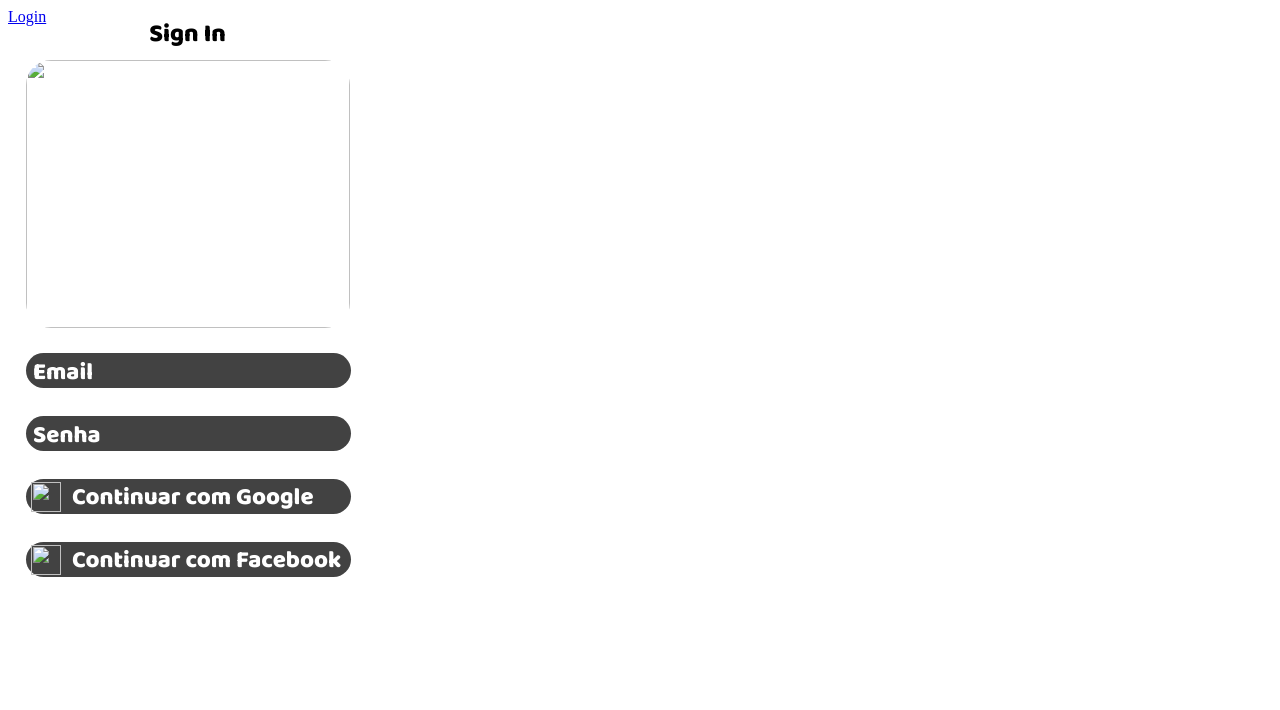
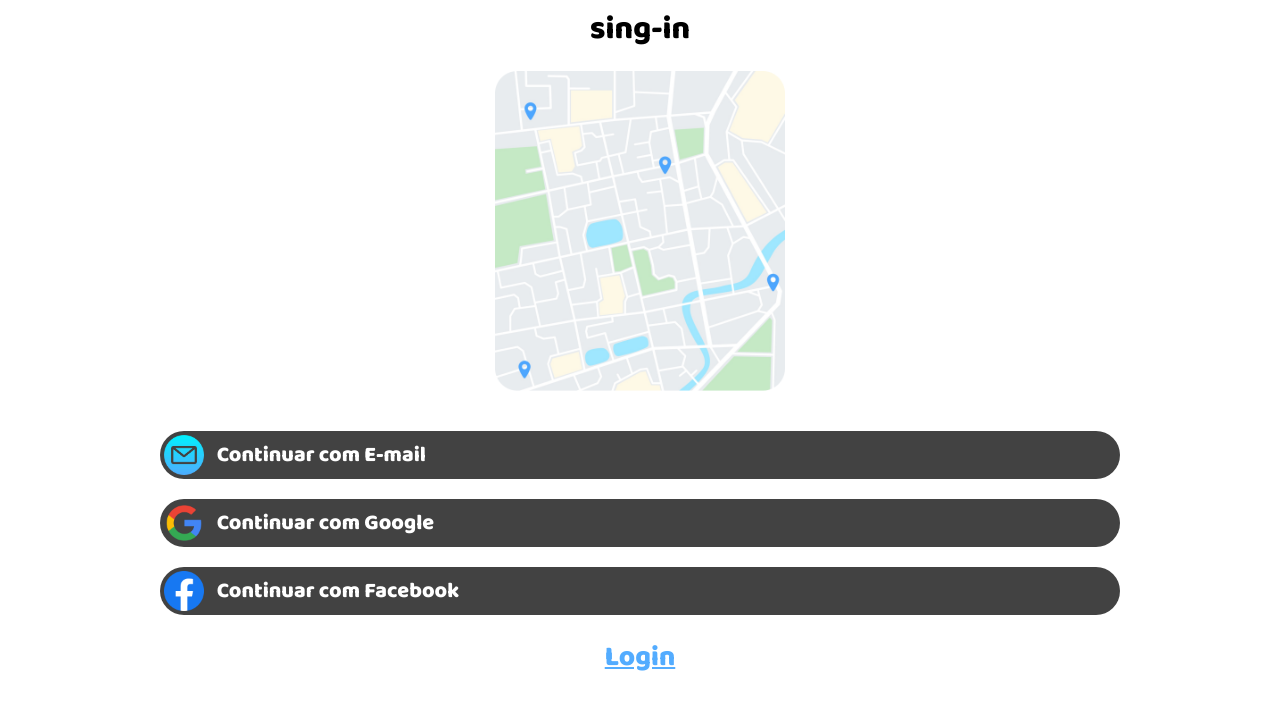
Before and after one commit to adm304/Carona, a plain HTML site: page sing-in.html in a window 1280 px wide. Drawn offline with Linux system fonts and the light colour scheme.

Commit message:
Sing-in.html

```diff
--- a/sing-in.html
+++ b/sing-in.html
@@ -1,39 +1,53 @@
 <!DOCTYPE html>
-<html lang="en">
+<html lang="pt-br">
+
 <head>
-    <meta charset="UTF-8">
-    <meta name="viewport" content="width=device-width, initial-scale=1.0">
-    <title>Document</title>
-    <link rel="preconnect" href="https://fonts.googleapis.com">
-    <link rel="preconnect" href="https://fonts.gstatic.com" crossorigin>
-    <link href="https://fonts.googleapis.com/css2?family=Baloo+2:wght@800&display=swap" rel="stylesheet">
-    <link rel="stylesheet" href="global.css">
+    <meta charset="UTF-8"/>
+    <meta name="viewport" content="width=device-width, initial-scale=1.0"/>
+    <title>Login</title>
+    <link rel="preconnect" href="https://fonts.googleapis.com"/>
+    <link rel="preconnect" href="https://fonts.gstatic.com" crossorigin/>
+    <link href="https://fonts.googleapis.com/css2?family=Baloo+2:wght@800&family=Inter:wght@400&display=swap" rel="stylesheet"/>
+    <link rel="stylesheet" href="assets/css/secure.css">
 </head>
+
 <body>
+    <div class="wrapper">
+        <h1 class="title">sing-in</h1>
+        <div class="image">
+            <img src="assets/img/mapa1.png" alt="Mapa">
+        </div>
+
+        <div class="divButtonWrapper">
+            <a class="linkButtonWrapper" href="sing-in.html">
+                <button class="buttonWrapper">
+                    <img class="icon" src="assets/img/e-mail.png">
+                    <p class="textButtonWrapper">Continuar com E-mail</p>
+                </button>
+            </a>
+        </div>
+
+        <div class="divButtonWrapper">
+            <a class="linkButtonWrapper" href="sing-in.html">
+                <button class="buttonWrapper">
+                    <img class="icon" src="assets/img/google.png">
+                    <p class="textButtonWrapper">Continuar com Google</p>
+                </button>
+            </a>
+        </div>
+
+        <div class="divButtonWrapper">
+            <a class="linkButtonWrapper" href="sing-in.html">
+                <button class="buttonWrapper">
+                    <img class="icon" src="assets/img/facebook.png">
+                    <p class="textButtonWrapper">Continuar com Facebook</p>
+                </button>
+            </a>
+        </div>
+
+        <div class="footer">
+            <a class="link" href="sing-in.html">Login</a>
+        </div>
+    </div>
 </body>
-    <div style="width: 100%; height: 100%; position: relative; background: white">
-        <a href="Login.html">
-            <div class="link">Login</div>
-        </a>
-        <div style="width: 325px; height: 38px; left: 18px; top: 533px; position: absolute">
-            <div style="width: 325px; height: 35px; left: 0px; top: 1px; position: absolute; background: #424242; border-radius: 90px"></div>
-            <div style="left: 46px; top: 0px; position: absolute; text-align: right; color: white; font-size: 24px; font-family: 'Baloo 2'; font-weight: 400; word-wrap: break-word">Continuar com Facebook</div>
-            <img style="width: 30px; height: 30px; left: 5px; top: 4px; position: absolute" src="Images/facebook.png" />
-        </div>
-        <div style="width: 325px; height: 38px; left: 18px; top: 470px; position: absolute">
-            <div style="width: 325px; height: 35px; left: 0px; top: 1px; position: absolute; background: #424242; border-radius: 90px"></div>
-            <div style="left: 46px; top: 0px; position: absolute; text-align: center; color: white; font-size: 24px; font-family: 'Baloo 2'; font-weight: 400; word-wrap: break-word">Continuar com Google</div>
-            <img style="width: 30px; height: 30px; left: 5px; top: 4px; position: absolute" src="Images/google.png" />
-        </div>
-        <div style="width: 332px; height: 35px; left: 18px; top: 408px; position: absolute">
-            <div style="width: 325px; height: 35px; left: 0px; top: 0px; position: absolute; background: #424242; border-radius: 90px"></div>
-            <div style="width: 325px; height: 35px; left: 7px; top: 0px; position: absolute; color: white; font-size: 24px; font-family: 'Baloo 2'; font-weight: 400; word-wrap: break-word">Senha</div>
-        </div>
-        <div style="width: 332px; height: 35px; left: 18px; top: 345px; position: absolute">
-            <div style="width: 325px; height: 35px; left: 0px; top: 0px; position: absolute; background: #424242; border-radius: 90px"></div>
-            <div style="width: 325px; height: 35px; left: 7px; top: 0px; position: absolute; color: white; font-size: 24px; font-family: 'Baloo 2'; font-weight: 400; word-wrap: break-word">Email</div>
-        </div>
-        <img style="width: 324px; height: 268px; left: 18px; top: 52px; position: absolute; border-radius: 25px" src="Images/images2.png" />
-        <div style="width: 77px; height: 38px; left: 141px; top: 6px; position: absolute; text-align: center; color: black; font-size: 25px; font-family: 'Baloo 2'; font-weight: 400; word-wrap: break-word">Sign In</div>
-    </div>
 </html>
```
